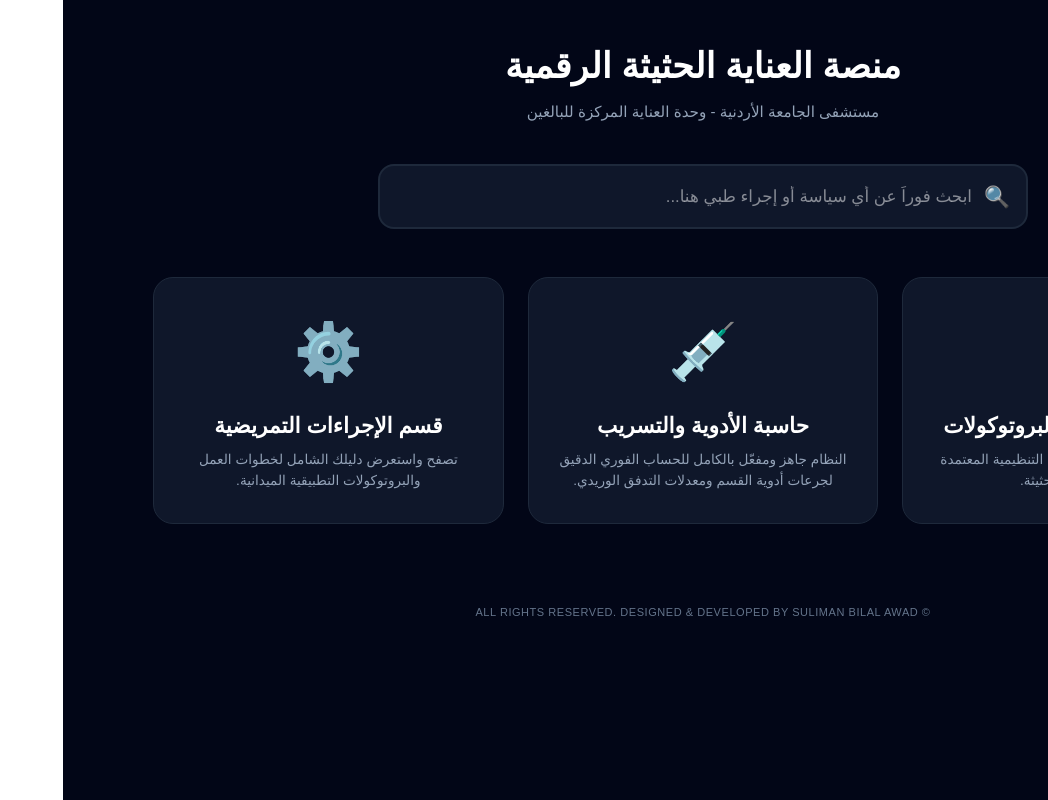
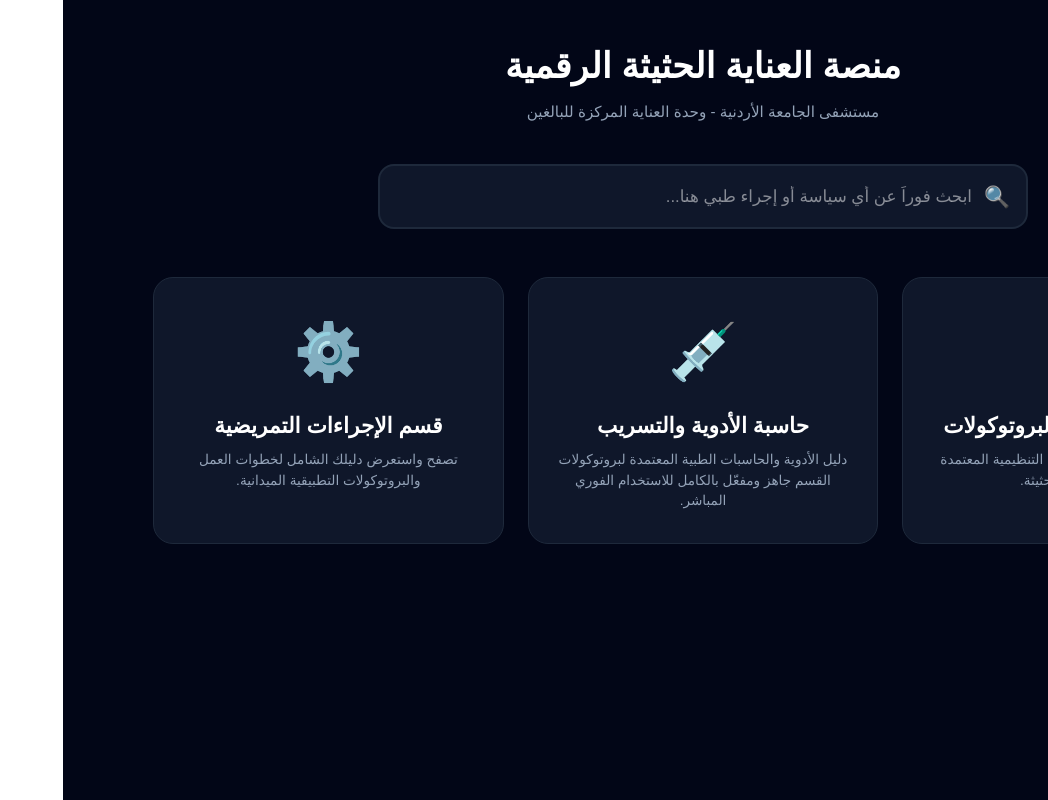
Before and after one commit to samcashbmwusa/icu-adult-infusion-calculator, a Next.js app: page /dashboard in a window 1280 px wide. Shown: the whole page, without its empty margins (232-1280 px from the left). Built offline with nearby package versions, Linux system fonts and the light colour scheme.

Commit message:
Link dashboard card to medications route directly

```diff
--- a/app/dashboard/page.tsx
+++ b/app/dashboard/page.tsx
@@ -103,16 +103,16 @@
           <p style={{ fontSize: '0.85rem', color: '#94a3b8', margin: '0', lineHeight: '1.5' }}>تصفح واستعرض الـ 40 سياسة التنظيمية المعتمدة لوحدة العناية الحثيثة.</p>
         </div>
 
-        {/* 💉 كرت قسم حاسبة الأدوية - تحديث النص ليوضح الجاهزية الكاملة للقسم */}
+        {/* 💉 كرت قسم حاسبة الأدوية - تم التعديل إلى /medications ليتطابق مع مجلداتك الفلية */}
         <div
-          onClick={() => router.push('/calculators')}
+          onClick={() => router.push('/medications')}
           style={{ backgroundColor: '#0f172a', border: '1px solid #1e293b', borderRadius: '20px', padding: '32px 24px', textAlign: 'center', cursor: 'pointer', transition: 'all 0.2s' }}
           onMouseEnter={(e) => { e.currentTarget.style.borderColor = '#ec4899'; e.currentTarget.style.transform = 'translateY(-4px)'; }}
           onMouseLeave={(e) => { e.currentTarget.style.borderColor = '#1e293b'; e.currentTarget.style.transform = 'translateY(0)'; }}
         >
           <div style={{ fontSize: '3.5rem', marginBottom: '16px' }}>💉</div>
           <h2 style={{ fontSize: '1.35rem', fontWeight: 'bold', color: '#ffffff', margin: '0 0 8px 0' }}>حاسبة الأدوية والتسريب</h2>
-          <p style={{ fontSize: '0.85rem', color: '#94a3b8', margin: '0', lineHeight: '1.5' }}>النظام جاهز ومفعّل بالكامل للحساب الفوري الدقيق لجرعات أدوية القسم ومعدلات التدفق الوريدي.</p>
+          <p style={{ fontSize: '0.85rem', color: '#94a3b8', margin: '0', lineHeight: '1.5' }}>دليل الأدوية والحاسبات الطبية المعتمدة لبروتوكولات القسم جاهز ومفعّل بالكامل للاستخدام الفوري المباشر.</p>
         </div>
 
         {/* كرت قسم الإجراءات */}
@@ -129,7 +129,7 @@
 
       </div>
 
-      {/* 🖥️ شاشة العرض المدمجة المنبثقة للـ PDF */}
+      {/* 🖥️ شاشة العرض المدمجة المنبثقة لملفات الـ PDF */}
       {selectedPdf && (
         <div style={{ position: 'fixed', top: 0, left: 0, width: '100vw', height: '100vh', backgroundColor: 'rgba(2, 6, 23, 0.98)', display: 'flex', flexDirection: 'column', alignItems: 'center', justifyContent: 'center', zIndex: 9999, padding: '24px', boxSizing: 'border-box' }}>
           <div style={{ maxWidth: '1200px', width: '100%', display: 'flex', justifyContent: 'space-between', alignItems: 'center', marginBottom: '16px', backgroundColor: '#0f172a', padding: '12px 24px', borderRadius: '16px', border: '1px solid #1e293b', boxSizing: 'border-box' }}>
@@ -141,13 +141,6 @@
           </div>
         </div>
       )}
-
-      {/* الفوتر */}
-      <div style={{ textAlign: 'center', marginTop: '80px' }}>
-        <p style={{ fontSize: '11px', color: '#64748b', textTransform: 'uppercase', letterSpacing: '0.05em' }}>
-          © All Rights Reserved. Designed & Developed by Suliman Bilal Awad
-        </p>
-      </div>
     </div>
   );
 }
```
